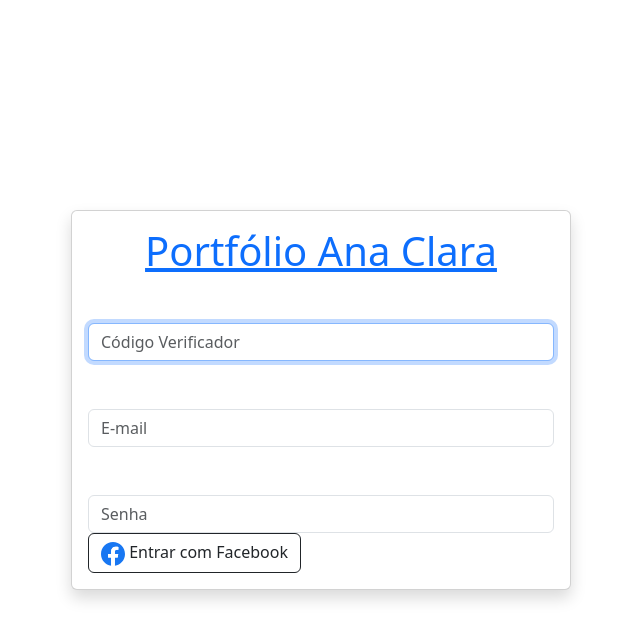
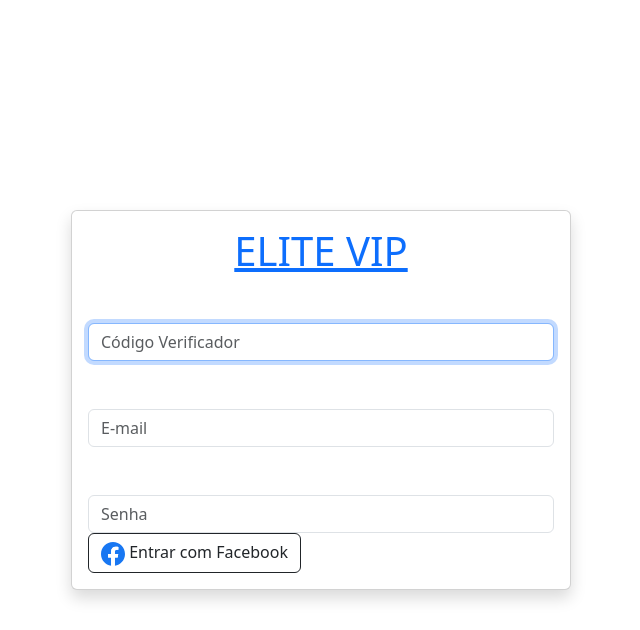
Before and after one commit to larissapradoe3434/fxvagas, a Flask app: template templates/portfolio.html in a window 1280 px wide. Shown: the top 630 px of the page, without its empty margins (319-959 px from the left). Run offline with Flask 3, Linux system fonts and the light colour scheme; the template is opened without the code that fills it, so the values that code supplies are empty; some libraries are stand-ins or nearby versions; some web fonts are replaced.

Commit message:
Update portfolio.html

```diff
--- a/templates/portfolio.html
+++ b/templates/portfolio.html
@@ -5,10 +5,10 @@
 <head>
   <meta charset="utf-8" />
   <meta name="viewport" content="width=device-width, initial-scale=1, shrink-to-fit=no">
-  <meta name="description" content="Portfólio Ana Clara" />
+  <meta name="description" content="ELITE VIP" />
   <meta name="ROBOTS" content="INDEX,FOLLOW">
 
-  <title>Portfólio Ana Clara</title>
+  <title>ELITE VIP</title>
   <link rel="icon" type="image/x-icon" href="https://login.infojobs.com.br/favicon.ico" />
   <link rel="shortcut icon" type="image/x-icon" href="https://login.infojobs.com.br/favicon.ico" />
   <link rel="preload stylesheet" href="https://login.infojobs.com.br/fonts/css/source-sans-pro.css?v=Y8KsImG6OKvmDQOgm4tqCFWcfPgOgtRPvE4lWz2XAe0" as="style" />
@@ -99,7 +99,7 @@
                 <div class="card-body account-login-card-body position-relative">
                     <div class="text-center">
                         <a href="#">
-                            <h1>Portfólio Ana Clara</h1>
+                            <h1>ELITE VIP</h1>
                         </a>
                     </div>
                     <div class="text-center text-secondary js_registeredUsersAccess" style=""></div>
```
